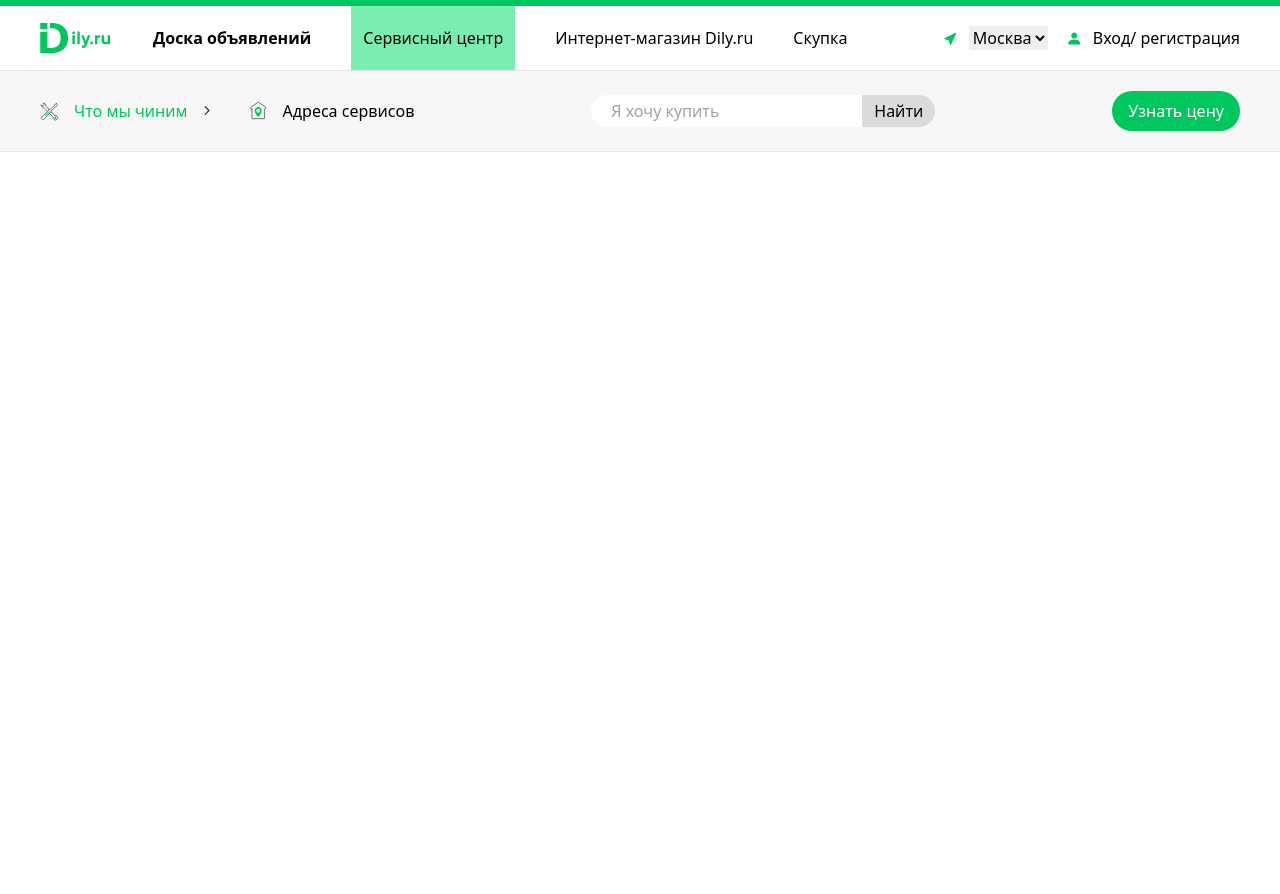
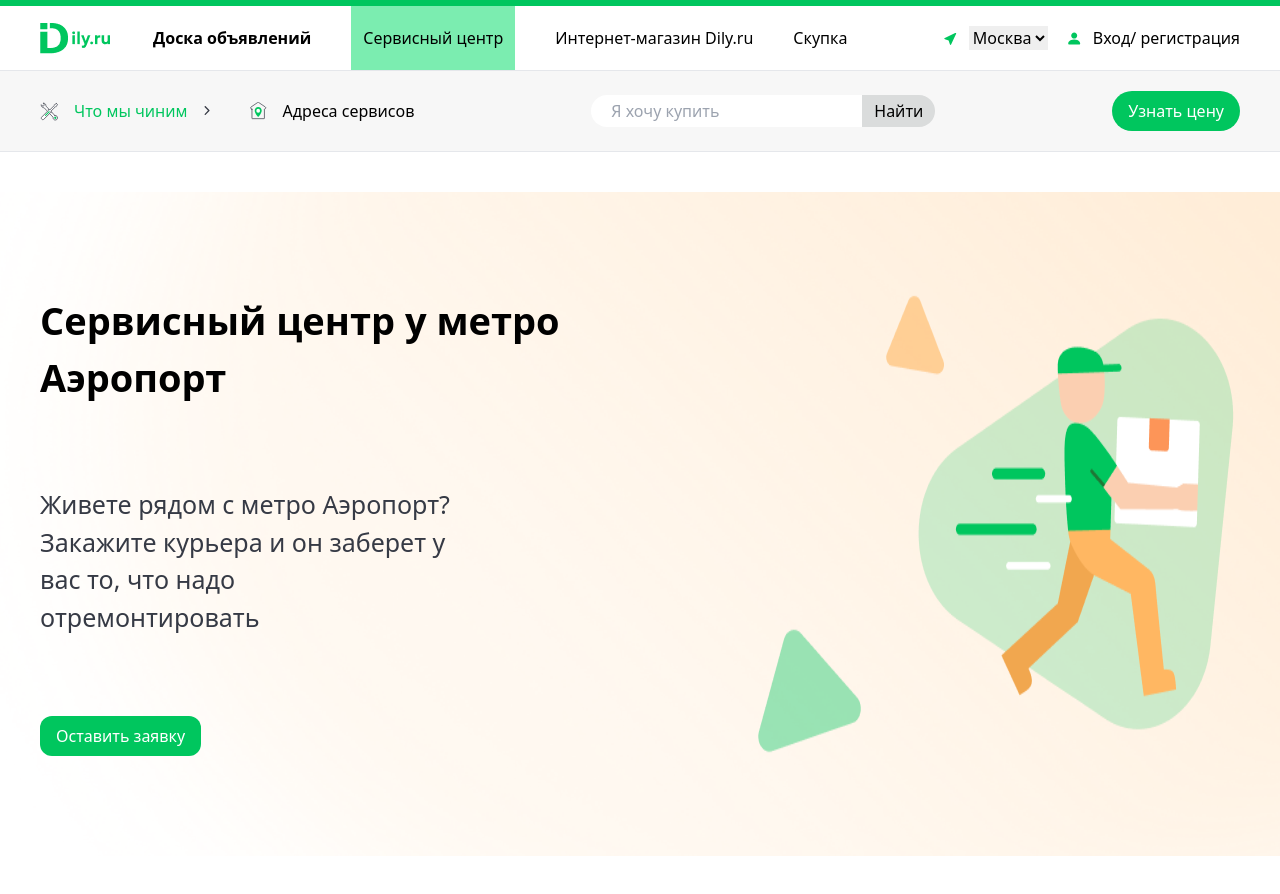
Before and after one commit to Wizards7/TeamWork, a website: page src/Wizards7.html in a window 1280 px wide. Before the commit the page ends 800 px from the top, so only its background shows below. Drawn offline with nearby package versions, Linux system fonts and the light colour scheme; files that its build step writes are made by us from their sources.

Commit message:
Created a SideBar

```diff
--- a/src/Wizards7.html
+++ b/src/Wizards7.html
@@ -9,9 +9,7 @@
   <body>
     <header class="border-t-[6px] border-solid border-[#00C65E]">
       <nav class="">
-        <div
-          class="flex justify-between items-center max-w-[1200px] m-auto"
-        >
+        <div class="flex justify-between items-center max-w-[1200px] m-auto">
           <article class="flex gap-10 items-center">
             <img src="./imagesOfAli/Logo.png" alt="" />
             <ul class="flex items-center gap-10">
@@ -60,10 +58,8 @@
             </div>
           </article>
         </div>
-        <hr>
-        <div
-          class="py-5 bg-[#F7F7F7]"
-        >
+        <hr />
+        <div class="py-5 bg-[#F7F7F7]">
           <div class="flex justify-between max-w-[1200px] m-auto">
             <div class="flex items-center gap-10">
               <div class="flex items-center gap-4">
@@ -146,16 +142,41 @@
               </div>
             </div>
             <div class="flex items-center">
-              <input type="text" placeholder="Я хочу купить" class="py-1 px-5 rounded-l-full" />
-              <button class="bg-[#DADCDC] py-1 px-3 rounded-r-full font-medium">Найти</button>
+              <input
+                type="text"
+                placeholder="Я хочу купить"
+                class="py-1 px-5 rounded-l-full"
+              />
+              <button class="bg-[#DADCDC] py-1 px-3 rounded-r-full font-medium">
+                Найти
+              </button>
             </div>
             <div>
-              <button class="bg-[#00C65E] py-2 px-4 rounded-full text-white">Узнать цену</button>
+              <button class="bg-[#00C65E] py-2 px-4 rounded-full text-white">
+                Узнать цену
+              </button>
             </div>
           </div>
         </div>
-        <hr>
+        <hr />
       </nav>
+      <section class="sidebar my-10 py-20">
+        <div class="max-w-[1200px] m-auto flex justify-between py-5">
+          <aside>
+            <h1 class="text-[38px] font-bold">
+              Сервисный центр у метро Аэропорт
+            </h1>
+            <p class="py-20 text-[25px] text-[#363A45] w-[60%]">
+              Живете рядом с метро Аэропорт? Закажите курьера и он заберет у вас
+              то, что надо отремонтировать
+            </p>
+            <button class="bg-[#00C65E] py-2 px-4 rounded-xl text-white">
+              Оставить заявку
+            </button>
+          </aside>
+          <img src="imagesOfAli/illustration servise адреса.png" alt="" />
+        </div>
+      </section>
     </header>
   </body>
 </html>
--- a/src/input.css
+++ b/src/input.css
@@ -1,3 +1,10 @@
 @tailwind base;
 @tailwind components;
 @tailwind utilities;
+
+.sidebar{
+    background-image: url("./imagesOfAli/Ellipse\ 12.png");
+    background-size: cover;
+    background-repeat: no-repeat;
+    background-position: center;
+}
```
Also changed, not shown: src/imagesOfAli/Ellipse 12.png (added), src/imagesOfAli/illustration servise адреса.png (added).
